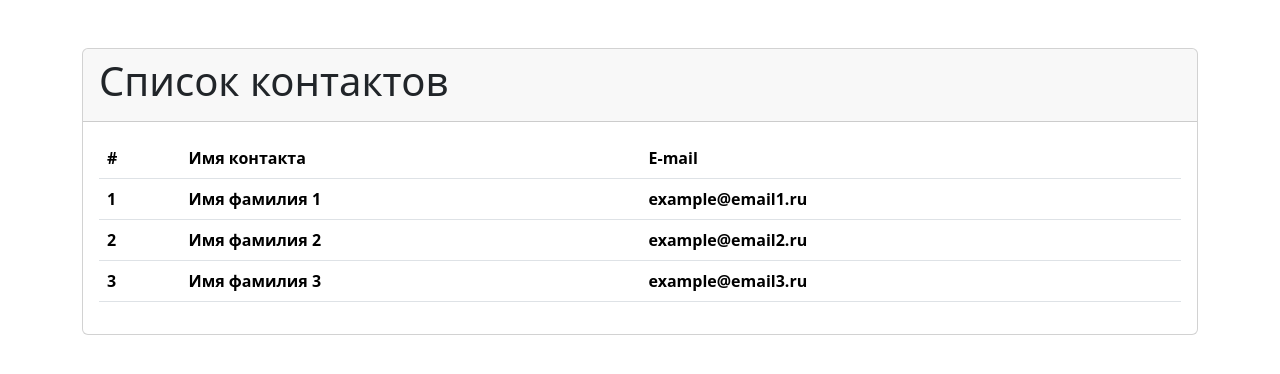
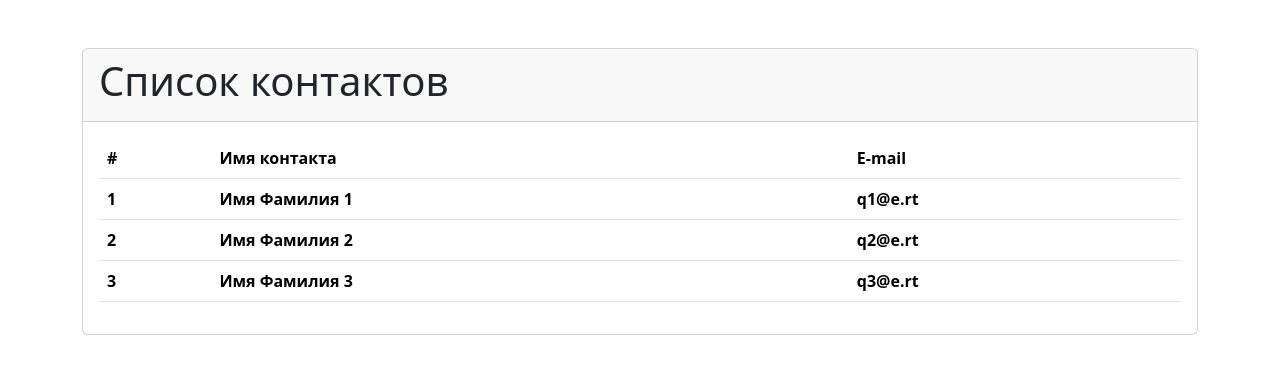
Before and after one commit to an2niy85/ContactApp, a React (Create React App) app in the folder client/: page / in a window 1280 px wide. Shown: the top 374 px of the page. Built offline with nearby package versions, Linux system fonts and the light colour scheme.

Commit message:
Выделели react компоненты и использовали свойства

```diff
--- a/client/src/App.js
+++ b/client/src/App.js
@@ -1,4 +1,11 @@
 import './App.css';
+import TableContact from './layout/TableContact/TableContact';
+
+const contacts = [
+    {id:1, name:'Имя Фамилия 1', email: 'q1@e.rt'},
+    {id:2, name:'Имя Фамилия 2', email: 'q2@e.rt'},
+    {id:3, name:'Имя Фамилия 3', email: 'q3@e.rt'},
+];
 
 const App = () => {
   return (
@@ -8,32 +15,7 @@
           <h1>Список контактов</h1>
         </div>
         <div className='card-body'>
-          <table className='table table-hover'>
-            <thead>
-              <tr>
-                <th>#</th>
-                <th>Имя контакта</th>
-                <th>E-mail</th>
-              </tr>
-            </thead>
-            <tbody>
-              <tr>
-                <th>1</th>
-                <th>Имя фамилия 1</th>
-                <th>example@email1.ru</th>
-              </tr>
-              <tr>
-                <th>2</th>
-                <th>Имя фамилия 2</th>
-                <th>example@email2.ru</th>
-              </tr>
-              <tr>
-                <th>3</th>
-                <th>Имя фамилия 3</th>
-                <th>example@email3.ru</th>
-              </tr>
-            </tbody>
-          </table>
+          <TableContact contacts={contacts}/>
         </div>
       </div>
     </div>
--- /dev/null
+++ b/client/src/layout/TableContact/TableContact.jsx
@@ -0,0 +1,30 @@
+import React from "react";
+import RowTableContact from "./components/RowTableContact";
+
+const TableContact = (props) => {
+    return (
+        <table className='table table-hover'>
+            <thead>
+              <tr>
+                <th>#</th>
+                <th>Имя контакта</th>
+                <th>E-mail</th>
+              </tr>
+            </thead>
+            <tbody>
+                {
+                    props.contacts.map(
+                        contact=>
+                            <RowTableContact
+                                id={contact.id}
+                                name={contact.name}
+                                email={contact.email}
+                            />
+                    )
+                }
+            </tbody>
+          </table>
+    );
+}
+
+export default TableContact;
--- /dev/null
+++ b/client/src/layout/TableContact/components/RowTableContact.jsx
@@ -0,0 +1,13 @@
+import React from "react";
+
+const RowTableContact = (props) => {
+    return (
+        <tr>
+            <th>{props.id}</th>
+            <th>{props.name}</th>
+            <th>{props.email}</th>
+        </tr>
+    );
+}
+
+export default RowTableContact;
```
